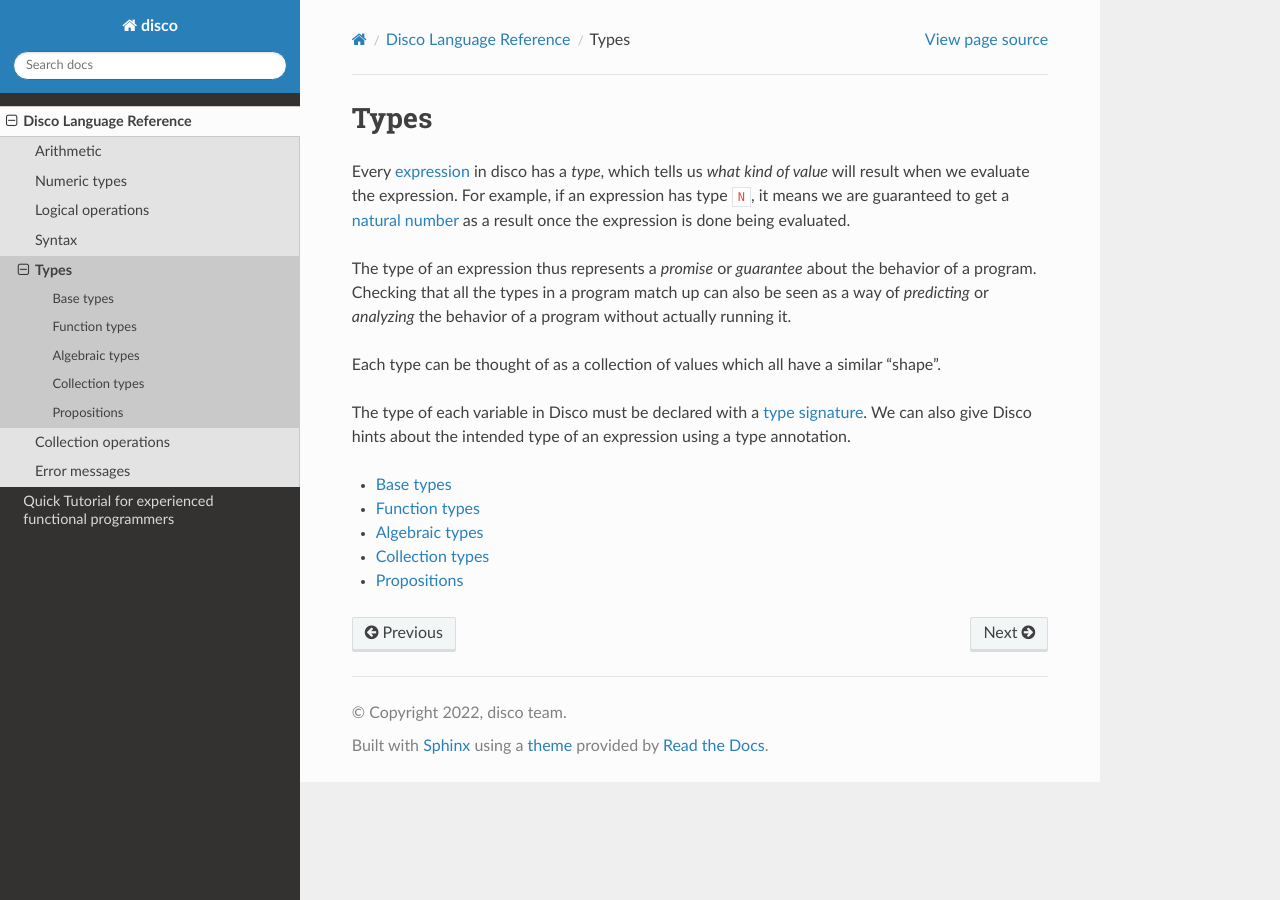
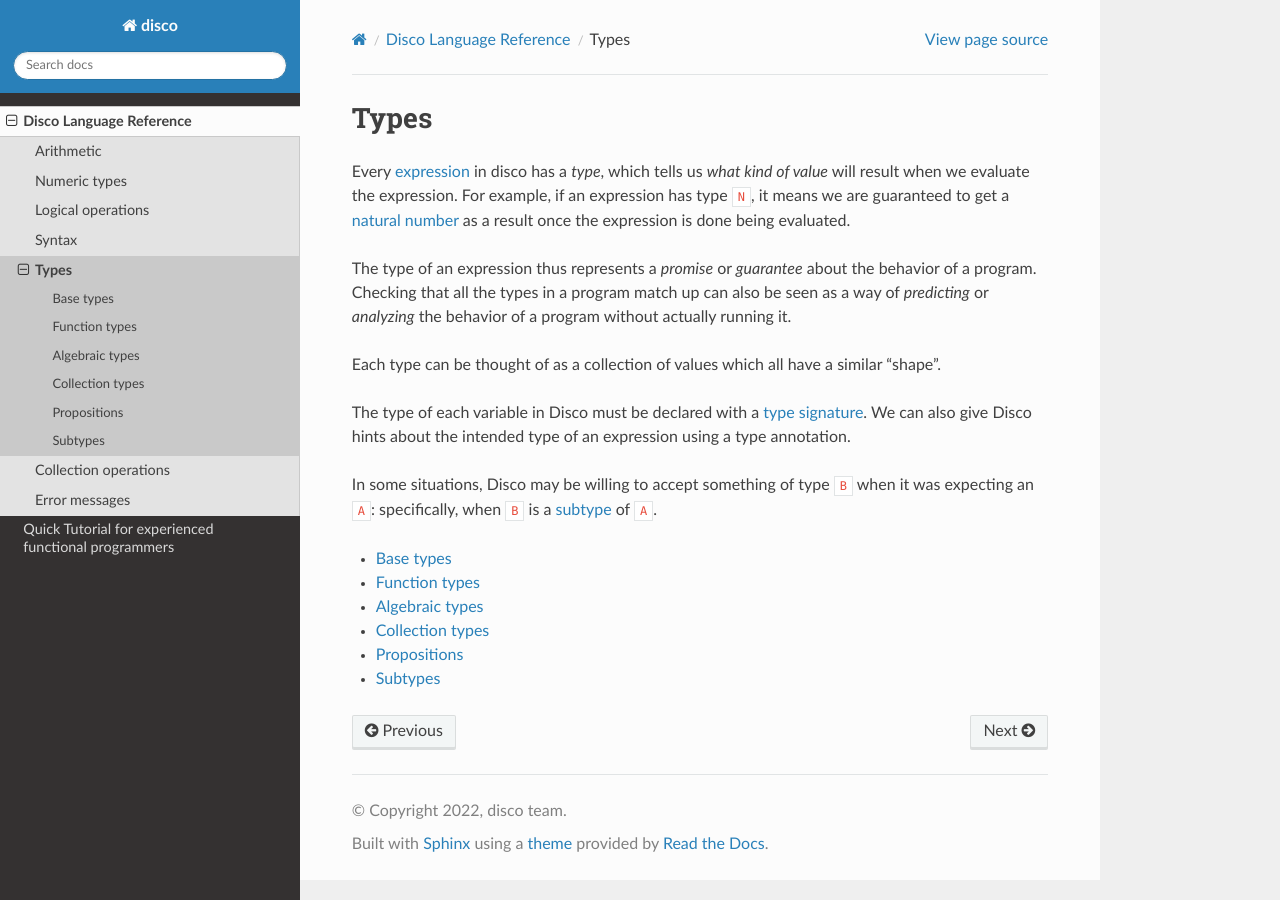
Before and after one commit to disco-lang/disco, a Sphinx documentation site: the page built from docs/reference/types.rst, in a window 1280 px wide. Built offline with Sphinx 7.4.7 and the Read the Docs theme 2.0.0, drawn with Linux system fonts in a browser that asks for light colours; pages that are not in the unit, such as notebooks, are missing from menus.

Commit message:
start writing about subtypes

```diff
--- a/docs/reference/types.rst
+++ b/docs/reference/types.rst
@@ -17,7 +17,12 @@ similar "shape".
 
 The type of each variable in Disco must be declared with a :doc:`type
 signature <type-sig>`.  We can also give Disco hints about the
-intended type of an expression using a :doc:`type annotation <type-annot>`.
+intended type of an expression using a :doc:`type annotation
+<type-annot>`.
+
+In some situations, Disco may be willing to accept something of type
+``B`` when it was expecting an ``A``: specifically, when ``B`` is a
+:doc:`subtype <subtypes>` of ``A``.
 
 .. toctree::
    :maxdepth: 1
@@ -27,3 +32,4 @@ intended type of an expression using a :doc:`type annotation <type-annot>`.
    algebraic-types
    collection-types
    prop
+   subtypes
```
Also changed, not shown: docs/reference/subtypes.rst (added, +15 -0 lines).
